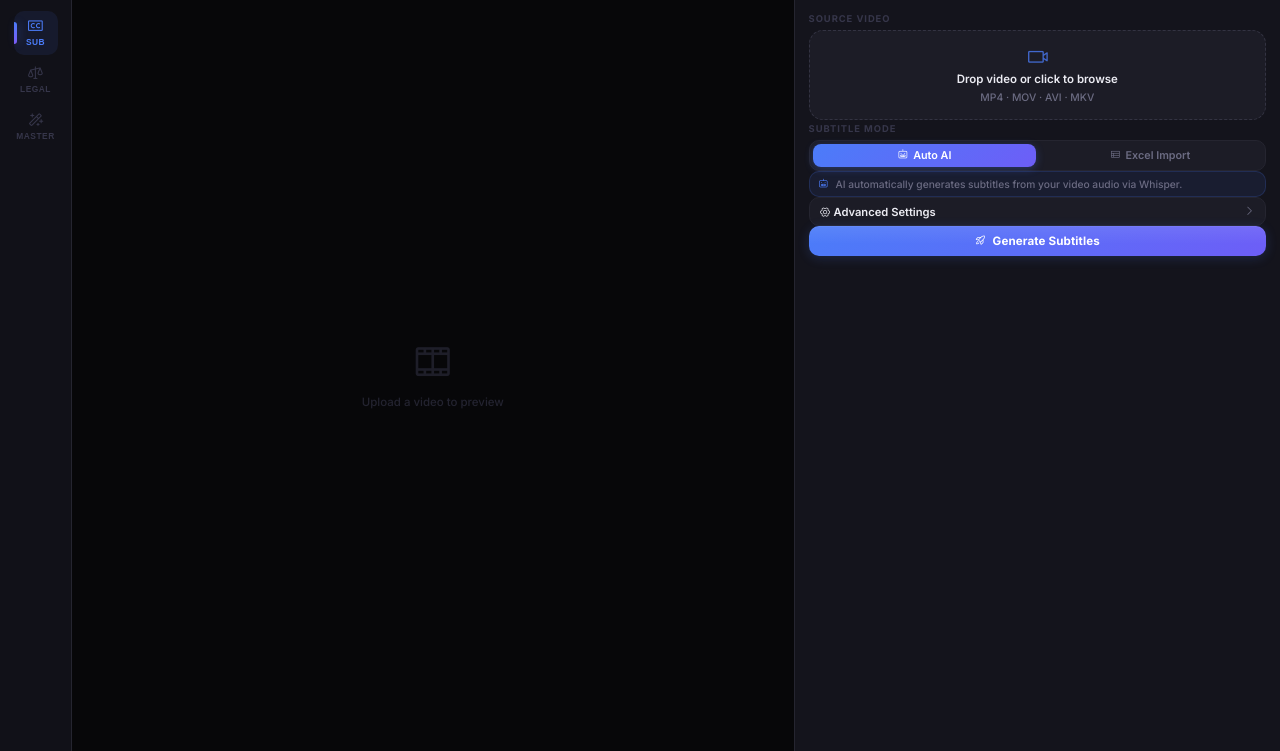
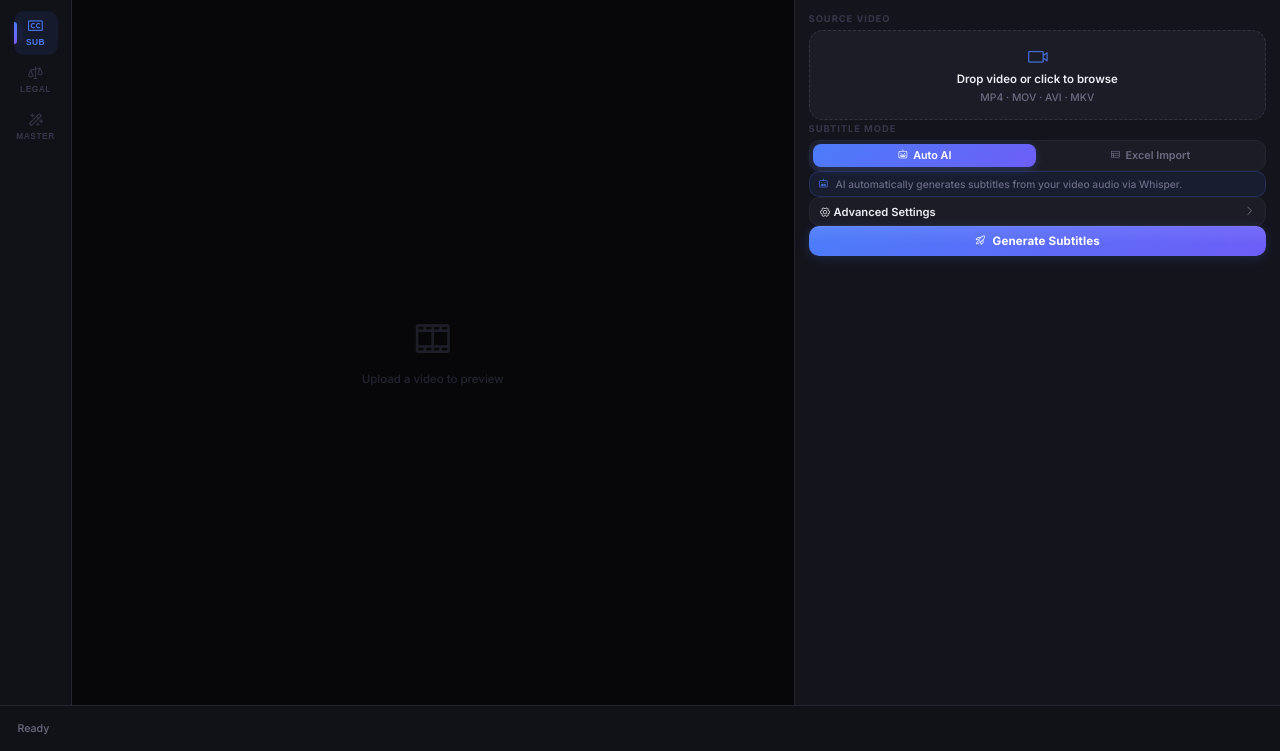
Before and after one commit to 22012003Hau123/Video_maker, a FastAPI app: page / in a window 1280 px wide. Shown: the part 49-800 px from the top of the page. Run offline with FastAPI, Linux system fonts and the light colour scheme; some libraries are stand-ins or nearby versions.

Commit message:
fix(ui): restore statusbar footer, remove only the progress bar line

```diff
--- a/static/css/main.css
+++ b/static/css/main.css
@@ -127,7 +127,7 @@ html, body {
 /* ── WORKSPACE ───────────────────────────────────────────── */
 .workspace {
     display: flex;
-    height: calc(100vh - var(--navbar-h));
+    height: calc(100vh - var(--navbar-h) - var(--statusbar-h));
     overflow: hidden;
 }
 
--- a/templates/index.html
+++ b/templates/index.html
@@ -9,7 +9,7 @@
 <link href="https://fonts.googleapis.com/css2?family=Inter:wght@400;500;600;700&display=swap" rel="stylesheet">
 <link rel="stylesheet" href="https://unpkg.com/@phosphor-icons/web@2.1.1/src/regular/style.css">
 <link rel="stylesheet" href="https://unpkg.com/@phosphor-icons/web@2.1.1/src/fill/style.css">
-<link rel="stylesheet" href="/static/css/main.css?v=5">
+<link rel="stylesheet" href="/static/css/main.css?v=6">
 </head>
 <body>
 
@@ -561,7 +561,12 @@
 
 </div><!-- /workspace -->
 
-<!-- statusbar removed -->
+<!-- ══ STATUS BAR ═══════════════════════════════════════════ -->
+<footer class="statusbar">
+    <div class="statusbar-label" id="statusbar-label" data-i18n="status.ready">Ready</div>
+    <div class="statusbar-percent" id="statusbar-percent"></div>
+    <div class="statusbar-actions" id="statusbar-actions"></div>
+</footer>
 
 <!-- ══ TOAST CONTAINER ══════════════════════════════════════ -->
 <div id="toast-container" class="toast-container"></div>
```
